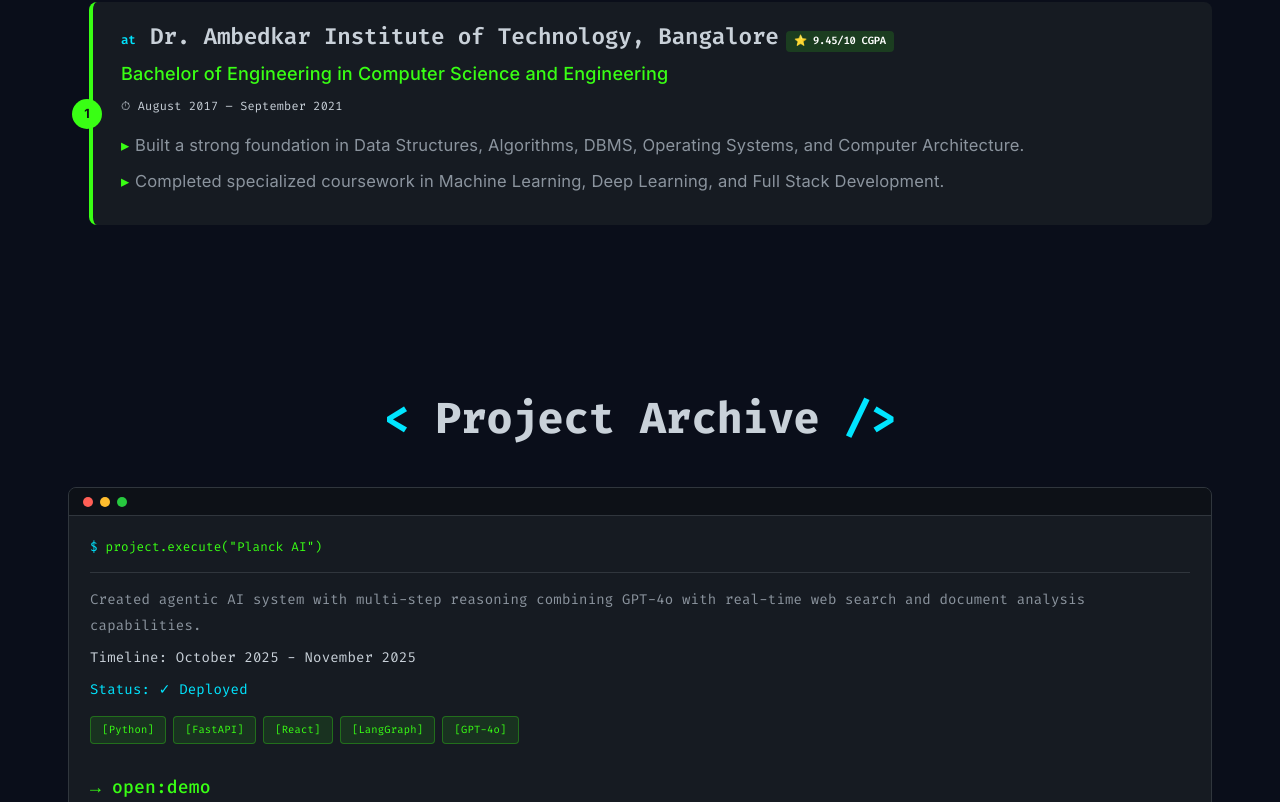
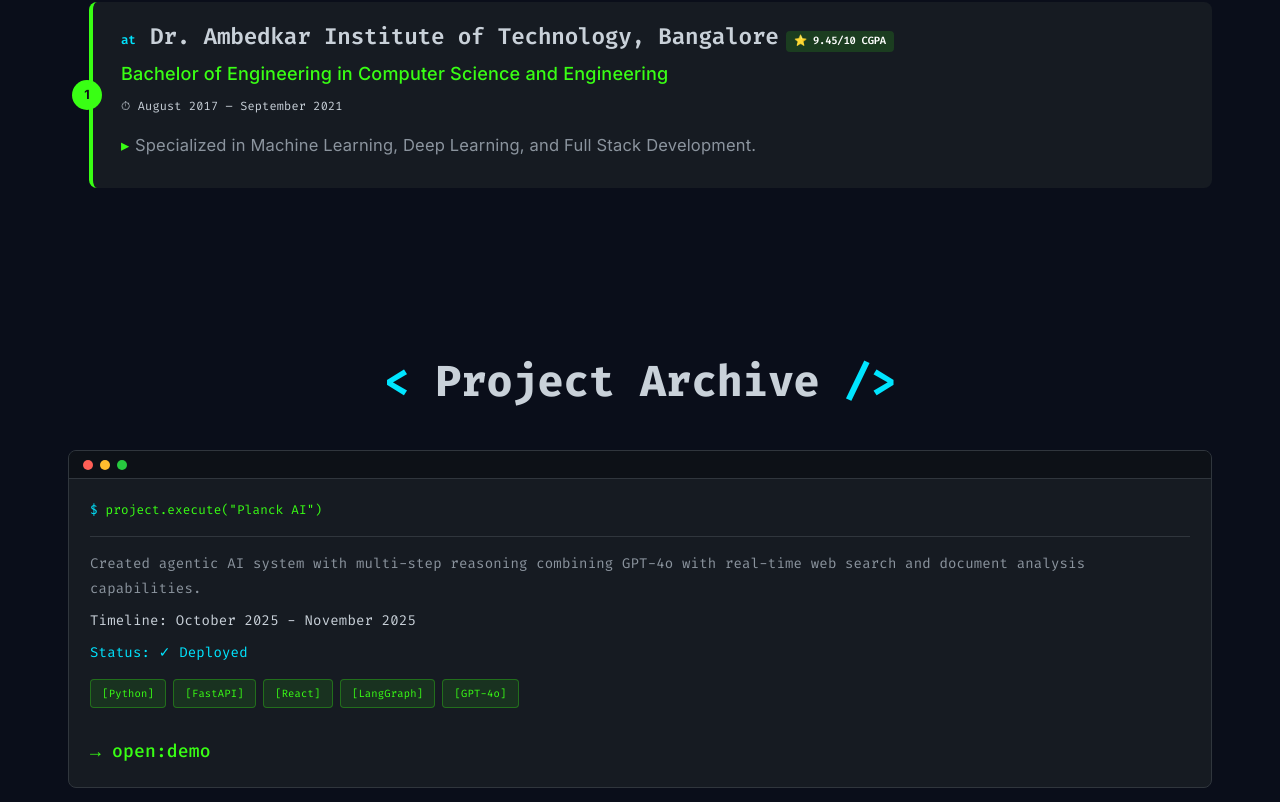
Before and after one commit to iammanoj807/profile, a React (Vite) app: page / in a window 1280 px wide. Shown: the part 1932-2734 px from the top of the page. Built offline with nearby package versions, Linux system fonts and the light colour scheme; some icons are missing.

Commit message:
Simplify education details to one point

```diff
--- a/src/data/portfolioData.js
+++ b/src/data/portfolioData.js
@@ -119,8 +119,7 @@ export const portfolioData = {
             duration: "August 2017 – September 2021",
             cgpa: "9.45/10",
             descriptions: [
-                "Built a strong foundation in Data Structures, Algorithms, DBMS, Operating Systems, and Computer Architecture.",
-                "Completed specialized coursework in Machine Learning, Deep Learning, and Full Stack Development."
+                "Specialized in Machine Learning, Deep Learning, and Full Stack Development."
             ]
         },
         {
@@ -128,9 +127,7 @@ export const portfolioData = {
             subtitle: "Higher Secondary Education (+2)",
             duration: "2015 - 2017",
             descriptions: [
-                "Developed strong analytical and problem-solving skills through a rigorous science and mathematics curriculum.",
-                "Awarded the Mahatma Gandhi Scholarship for academic excellence.",
-                "Achieved a final score of 75.8%."
+                "Awarded the Mahatma Gandhi Scholarship for academic excellence."
             ]
         },
         {
@@ -138,8 +135,7 @@ export const portfolioData = {
             subtitle: "Secondary Education Examination (Class 10)",
             duration: "2014 - 2015",
             descriptions: [
-                "Established an early foundation in STEM subjects with a focus on Computer Science and Mathematics.",
-                "Achieved a final score of 85.63%."
+                "Achieved a Distinction with 85.63%."
             ]
         }
     ],
```
